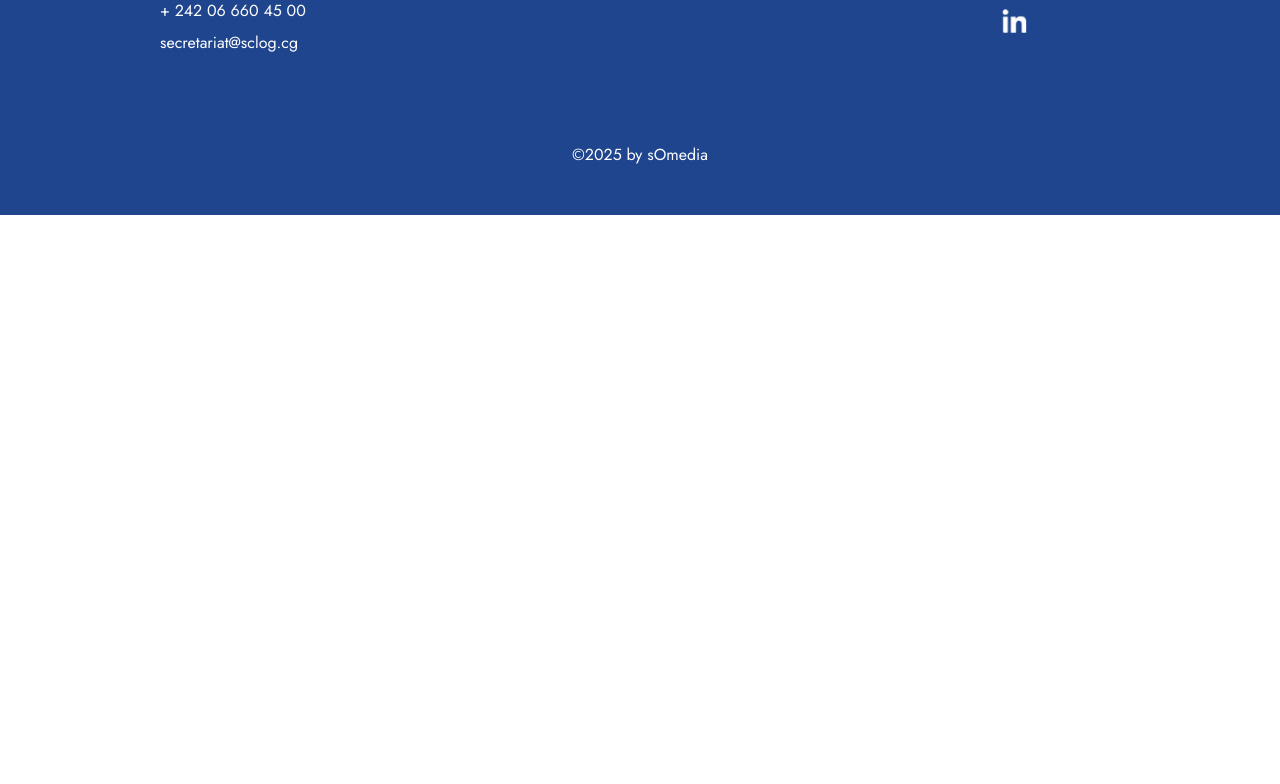
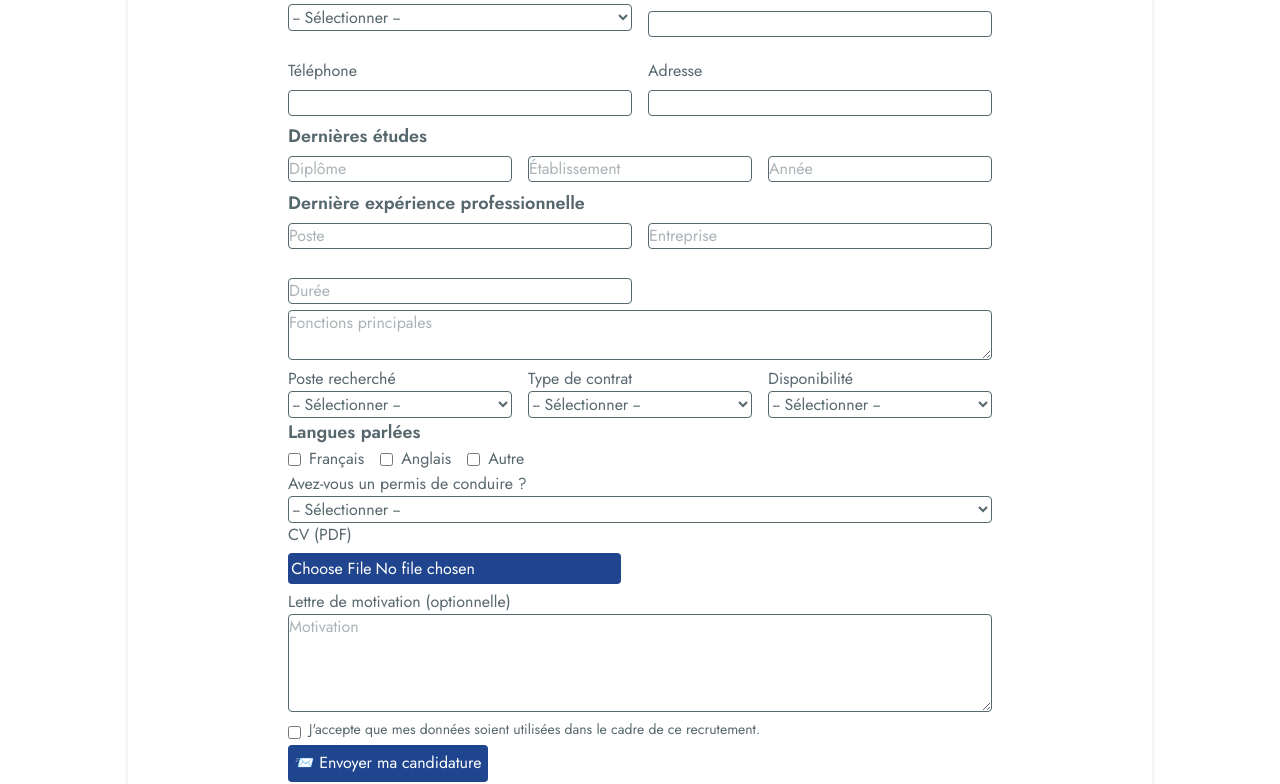
Before and after one commit to jiramaru/business-p1, a React (Vite) app: page /rejoindre in a window 1280 px wide. Shown: the part 1616-2400 px from the top of the page. Before the commit the page ends 1831 px from the top, so only its background shows below. Built offline with nearby package versions, Linux system fonts and the light colour scheme.

Commit message:
Recrutment form OK

```diff
--- /dev/null
+++ b/src/components/RecruitmentForm.jsx
@@ -0,0 +1,212 @@
+import React, { useState } from "react";
+
+const RecruitmentForm = () => {
+  const [formData, setFormData] = useState({
+    fullName: "",
+    birthDate: "",
+    maritalStatus: "",
+    email: "",
+    phone: "",
+    address: "",
+    diploma: "",
+    school: "",
+    gradYear: "",
+    lastJob: "",
+    company: "",
+    jobDuration: "",
+    jobDescription: "",
+    positionWanted: "",
+    contractType: "",
+    availability: "",
+    languages: [],
+    hasLicense: "",
+    resume: null,
+    motivation: "",
+    consent: false,
+  });
+
+  const handleChange = (e) => {
+    const { name, value, type, checked, files } = e.target;
+
+    if (type === "checkbox" && name === "languages") {
+      const updated = formData.languages.includes(value)
+        ? formData.languages.filter((lang) => lang !== value)
+        : [...formData.languages, value];
+      return setFormData({ ...formData, languages: updated });
+    }
+
+    setFormData((prev) => ({
+      ...prev,
+      [name]: type === "checkbox" ? checked : type === "file" ? files[0] : value,
+    }));
+  };
+
+  const handleSubmit = (e) => {
+    e.preventDefault();
+    console.log("📩 Form submission:", formData);
+  };
+
+  return (
+    <form
+      onSubmit={handleSubmit}
+      className="max-w-4xl mx-auto p-6 bg-white rounded-xl space-y-6"
+    >
+      <h1 className="text-2xl font-bold text-[#1F458E]">Formulaire de candidature</h1><br /><br />
+
+      {/* Infos personnelles */}
+      <div className="grid grid-cols-1 md:grid-cols-2 gap-4">
+        <div>
+          <label>Nom & Prénom</label>
+          <input type="text" name="fullName" required value={formData.fullName} onChange={handleChange} className="w-full p-2 border rounded" />
+        </div>
+        <div>
+          <label>Date de naissance</label>
+          <input type="date" name="birthDate" required value={formData.birthDate} onChange={handleChange} className="w-full p-2 border rounded" />
+        </div>
+        <div>
+          <label>Statut matrimonial</label>
+          <select name="maritalStatus" required value={formData.maritalStatus} onChange={handleChange} className="w-full p-2 border rounded">
+            <option value="">-- Sélectionner --</option>
+            <option value="Célibataire">Célibataire</option>
+            <option value="Marié(e)">Marié(e)</option>
+            <option value="Divorcé(e)">Divorcé(e)</option>
+          </select>
+        </div>
+        <div>
+          <label>Email</label>
+          <input type="email" name="email" required value={formData.email} onChange={handleChange} className="w-full p-2 border rounded" />
+        </div>
+        <div>
+          <label>Téléphone</label>
+          <input type="tel" name="phone" required value={formData.phone} onChange={handleChange} className="w-full p-2 border rounded" />
+        </div>
+        <div>
+          <label>Adresse</label>
+          <input type="text" name="address" required value={formData.address} onChange={handleChange} className="w-full p-2 border rounded" />
+        </div>
+      </div>
+
+      {/* Études */}
+      <div>
+        <h3 className="font-semibold text-lg mb-2">Dernières études</h3>
+        <div className="grid grid-cols-1 md:grid-cols-3 gap-4">
+          <input type="text" name="diploma" placeholder="Diplôme" value={formData.diploma} onChange={handleChange} className="p-2 border rounded" />
+          <input type="text" name="school" placeholder="Établissement" value={formData.school} onChange={handleChange} className="p-2 border rounded" />
+          <input type="text" name="gradYear" placeholder="Année" value={formData.gradYear} onChange={handleChange} className="p-2 border rounded" />
+        </div>
+      </div>
+
+      {/* Expérience pro */}
+      <div>
+        <h3 className="font-semibold text-lg mb-2">Dernière expérience professionnelle</h3>
+        <div className="grid grid-cols-1 md:grid-cols-2 gap-4">
+          <input type="text" name="lastJob" placeholder="Poste" value={formData.lastJob} onChange={handleChange} className="p-2 border rounded" />
+          <input type="text" name="company" placeholder="Entreprise" value={formData.company} onChange={handleChange} className="p-2 border rounded" />
+          <input type="text" name="jobDuration" placeholder="Durée" value={formData.jobDuration} onChange={handleChange} className="p-2 border rounded" />
+        </div>
+        <textarea
+          name="jobDescription"
+          placeholder="Fonctions principales"
+          value={formData.jobDescription}
+          onChange={handleChange}
+          className="w-full mt-2 p-2 border rounded"
+        />
+      </div>
+
+      {/* Poste et contrat */}
+      <div className="grid grid-cols-1 md:grid-cols-3 gap-4">
+        <div>
+          <label>Poste recherché</label>
+          <select name="positionWanted" required value={formData.positionWanted} onChange={handleChange} className="w-full p-2 border rounded">
+            <option value="">-- Sélectionner --</option>
+            <option value="Chauffeur">Chauffeur</option>
+            <option value="Logisticien">Logisticien</option>
+            <option value="QHSE Assistant">QHSE Assistant</option>
+            <option value="Administratif">Administratif</option>
+            <option value="Autre">Autre</option>
+          </select>
+        </div>
+        <div>
+          <label>Type de contrat</label>
+          <select name="contractType" value={formData.contractType} onChange={handleChange} className="w-full p-2 border rounded">
+            <option value="">-- Sélectionner --</option>
+            <option value="CDI">CDI</option>
+            <option value="CDD">CDD</option>
+            <option value="Stage">Stage</option>
+          </select>
+        </div>
+        <div>
+          <label>Disponibilité</label>
+          <select name="availability" value={formData.availability} onChange={handleChange} className="w-full p-2 border rounded">
+            <option value="">-- Sélectionner --</option>
+            <option value="Immédiate">Immédiate</option>
+            <option value="1 mois">1 mois</option>
+            <option value="Autre">Autre</option>
+          </select>
+        </div>
+      </div>
+
+      {/* Langues */}
+      <div>
+        <h3 className="font-semibold text-lg">Langues parlées</h3>
+        <div className="flex gap-4 flex-wrap">
+          {["Français", "Anglais", "Autre"].map((lang) => (
+            <label key={lang} className="flex items-center gap-2">
+              <input
+                type="checkbox"
+                name="languages"
+                value={lang}
+                checked={formData.languages.includes(lang)}
+                onChange={handleChange}
+              />
+              {lang}
+            </label>
+          ))}
+        </div>
+      </div>
+
+      {/* Permis */}
+      <div>
+        <label>Avez-vous un permis de conduire ?</label>
+        <select name="hasLicense" value={formData.hasLicense} onChange={handleChange} className="w-full p-2 border rounded">
+          <option value="">-- Sélectionner --</option>
+          <option value="Oui">Oui</option>
+          <option value="Non">Non</option>
+        </select>
+      </div>
+
+      {/* CV */}
+      <div>
+        <label>CV (PDF)</label>
+        <input type="file" name="resume" accept=".pdf" onChange={handleChange} className="w-full download rounded" required />
+      </div>
+
+      {/* Motivation */}
+      <div>
+        <label>Lettre de motivation (optionnelle)</label>
+        <textarea
+          name="motivation"
+          rows="4"
+          placeholder="Motivation"
+          value={formData.motivation}
+          onChange={handleChange}
+          className="w-full border rounded p-2"
+        />
+      </div>
+
+      {/* RGPD */}
+      <div className="flex items-start gap-2">
+        <input type="checkbox" name="consent" checked={formData.consent} onChange={handleChange} required />
+        <label className="text-sm">
+          J'accepte que mes données soient utilisées dans le cadre de ce recrutement.
+        </label>
+      </div>
+
+      <button type="submit" className="bg-[#1F458E] text-white px-6 py-2 rounded hover:bg-[#173779] transition">
+        📨 Envoyer ma candidature
+      </button>
+    </form>
+  );
+};
+
+export default RecruitmentForm;
--- a/src/components/pages/Rejoindre.jsx
+++ b/src/components/pages/Rejoindre.jsx
@@ -1,85 +1,74 @@
-import React from 'react'
-import Hero from '../Hero'
+import React from "react";
+import Hero from "../Hero";
 import useGlobalTitleAnimations from "../../hooks/useGlobalTitleAnimations";
 import useScrollAnimations from "../../hooks/useScrollAnimations";
+
+// ⬇️ Composant du formulaire
+import RecruitmentForm from "../../components/RecruitmentForm"; // adapte ce chemin si nécessaire
 
 const Rejoindre = () => {
   useGlobalTitleAnimations();
   useScrollAnimations();
+
   return (
     <>
       <Hero />
 
-
       <section className="join">
 
         <div className="join1">
-
-
-            <p className='title2'>Politique RH et recrutement</p>
-
+          <p className="title2">Politique RH et recrutement</p>
 
           <div className="join1-elements">
-
-            <div className='join1-element'>
-
+            {/* ÉLÉMENT 1 */}
+            <div className="join1-element">
               <div className="join1-element-img slide-in">
                 <img src="src/assets/service-check.svg" />
               </div>
-
               <div className="join1-element-text">
-                <p className='slide-in-delay'>Décision de recrutement</p>
-                <p className='slide-in-delay'>
-
+                <p className="slide-in-delay">Décision de recrutement</p>
+                <p className="slide-in-delay">
                   La SCLOG élabore ses recrutements en prenant en compte les besoins identifiés par chaque direction et les objectifs budgétaires. Toute demande est validée par la Direction Générale avant d'être mise en œuvre.
                 </p>
               </div>
-
             </div>
 
-            <div className='join1-element'>
-
+            {/* ÉLÉMENT 2 */}
+            <div className="join1-element">
               <div className="join1-element-img slide-in-delay">
-                <img src="src/assets/service-check.svg "  />
+                <img src="src/assets/service-check.svg" />
               </div>
-
               <div className="join1-element-text">
-                <p className='slide-in-delay'>Processus de recrutement</p>
-                <p className='slide-in-delay'>
-
+                <p className="slide-in-delay">Processus de recrutement</p>
+                <p className="slide-in-delay">
                   Les offres d'emploi sont soigneusement rédigées et publiées via divers canaux. La sélection inclut des tests écrits et des entretiens. Les candidats retenus effectuent une période d'essai de 6 mois avant l'embauche définitive, suivie d'une intégration complète.
                 </p>
               </div>
-
             </div>
 
-            <div className='join1-element'>
-
+            {/* ÉLÉMENT 3 */}
+            <div className="join1-element">
               <div className="join1-element-img slide-in-delay">
-              <img src="src/assets/service-check.svg " />
+                <img src="src/assets/service-check.svg" />
+              </div>
+              <div className="join1-element-text">
+                <p className="slide-in-delay">Intégration</p>
+                <p className="slide-in-delay">
+                  Chaque agent embauché reçoit le livret d'accueil de la SCLOG, comprenant notre code éthique et le règlement intérieur en lieu. La SCLOG assure également les démarches auprès de la CNSS et de l'ACPE pour la conformité administrative.
+                </p>
+              </div>
+            </div>
+          </div>
         </div>
 
-              <div className="join1-element-text">
-              <p className='slide-in-delay'>Intégration</p>
-              <p className='slide-in-delay'>
-
-  Chaque agent embauché reçoit le livret d'accueil de la SCLOG, comprenant notre code éthique et le règlement intérieur en lieu. La SCLOG assure également les démarches auprès de la CNSS et de l'ACPE pour la conformité administrative.
-
-              </p>
+        {/* ✅ FORMULAIRE DANS .form */}
+        <div className="form p-6 bg-white rounded-xl shadow-md mt-10">
+          <RecruitmentForm />
         </div>
 
-            </div>
+      </section>
+    </>
+  );
+};
 
-            </div>
-
-            </div>
-
-
-          </section>
-
-
-    </>
-  )
-}
-
-export default Rejoindre
+export default Rejoindre;
--- a/src/index.css
+++ b/src/index.css
@@ -916,6 +916,31 @@ footer h2{
 }
 
 
+.form{
+  width: 80%;
+  margin: 0 auto 5rem auto;
+  padding: 0 10rem 5rem 10rem ;
+
+}
+
+.form input{
+  margin: .4rem 0;
+}
+
+.download{
+  background-color: #20458e;
+  width: fit-content;
+  cursor: pointer;
+  display: block;
+  padding: .2rem;
+  color: white;
+}
+
+.form button{
+  padding: .4rem;
+  cursor: pointer;
+}
+
 
 /* End rejoindre */
 
```
Lines whose indentation alone changed are shown as unchanged.
